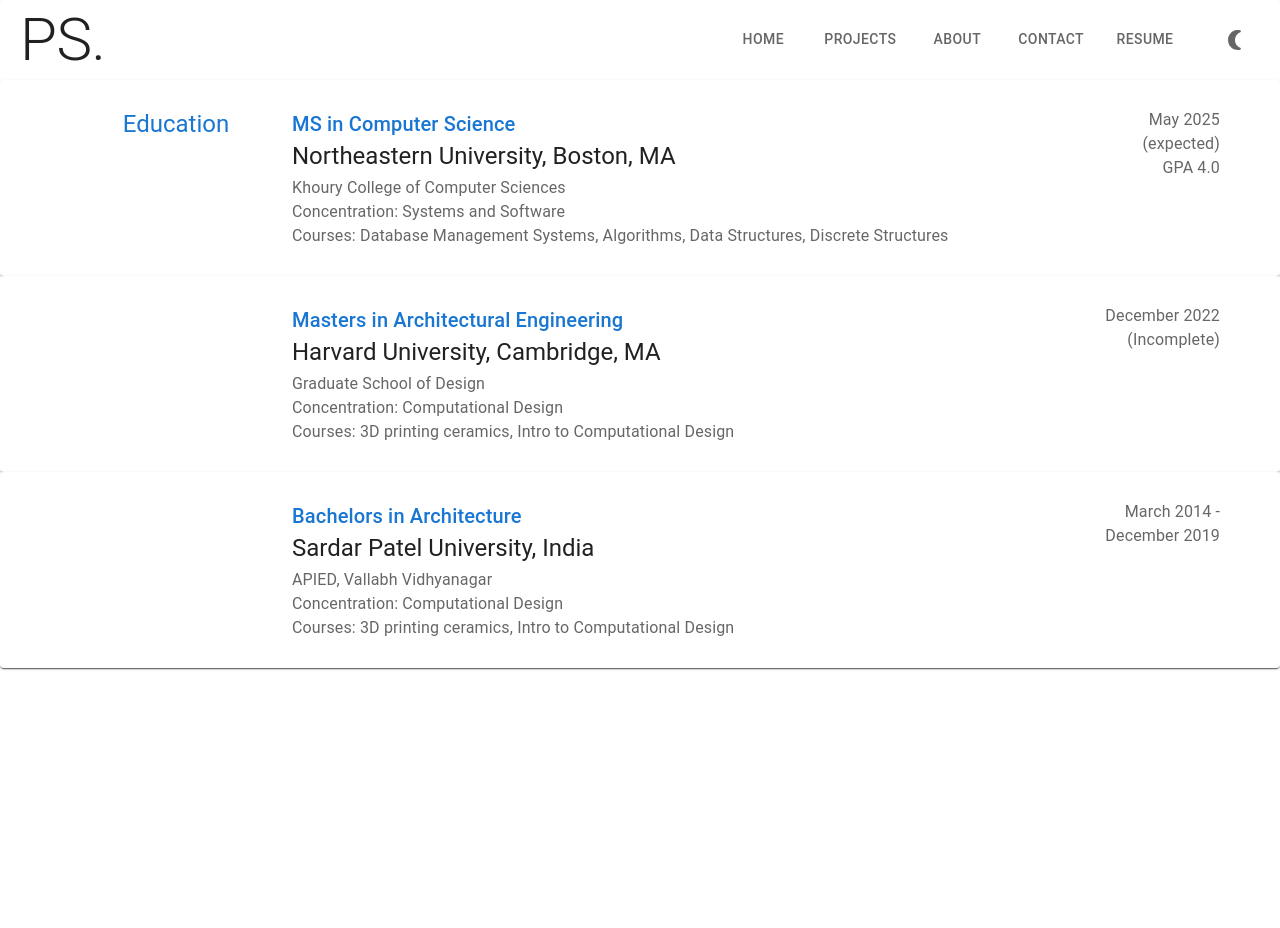
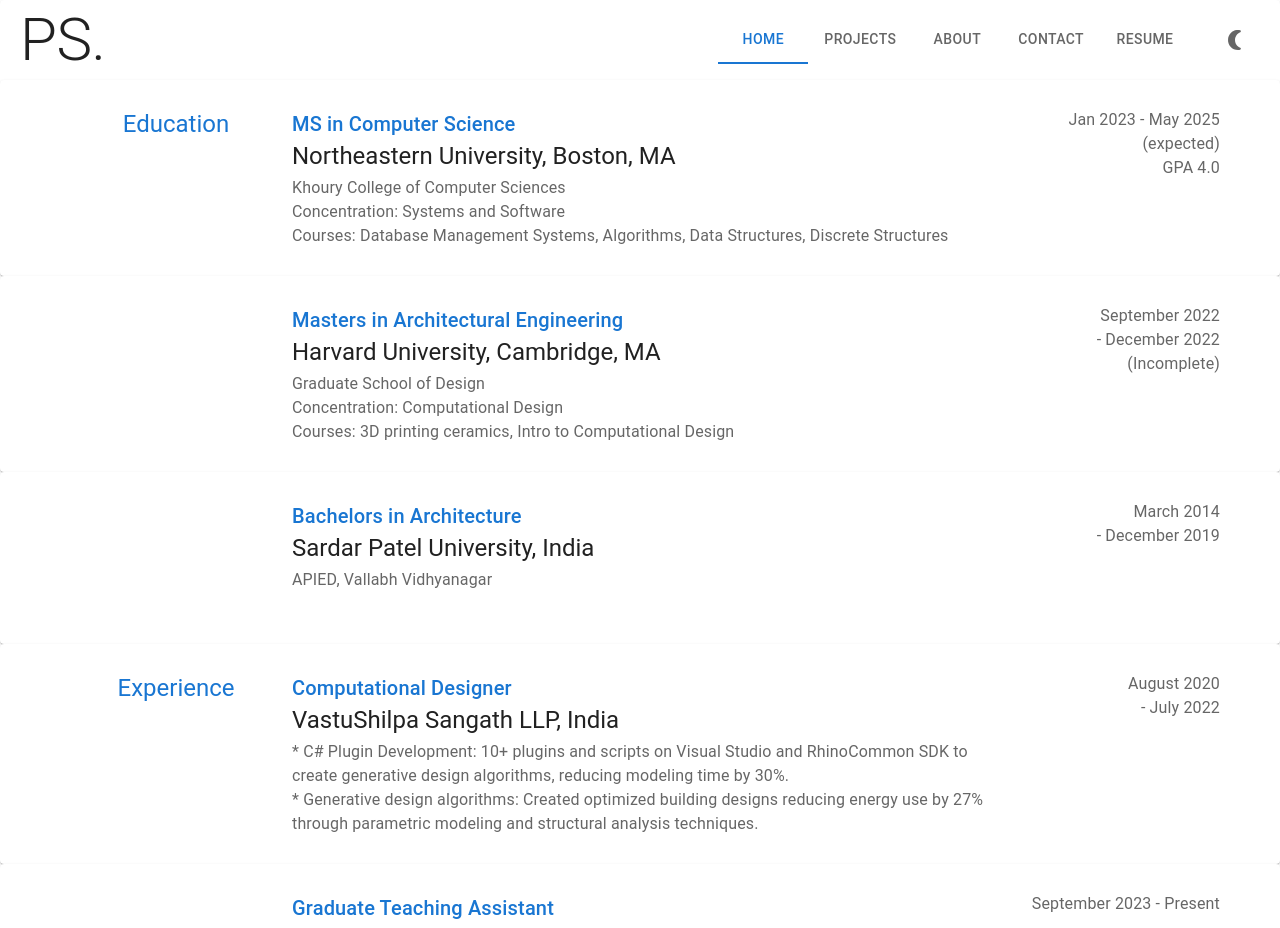
Before and after one commit to cyber-shah/personal-page, a React (Create React App) app: page /about in a window 1280 px wide. Shown: the top 928 px of the page. Before the commit the page ends 800 px from the top, so only its background shows below. Built offline with nearby package versions, Linux system fonts and the light colour scheme.

Commit message:
links work

```diff
--- a/src/App.js
+++ b/src/App.js
@@ -3,7 +3,7 @@
 import Navbar from './components/Navbar.js';
 import { ThemeProvider, createTheme } from '@mui/material/styles/index.js';
 import { Paper } from '@mui/material/index.js';
-import About from './components/About.js';
+import About from './components/About/About.js';
 import Projects from './components/Projects/Projects.js';
 import { BrowserRouter as Router, Route, Routes } from "react-router-dom";
 
--- a/src/components/About.js
+++ /dev/null
@@ -1,128 +0,0 @@
-import { Typography } from "@mui/material";
-import React from "react";
-import Stack from "@mui/material/Stack";
-import Paper from "@mui/material/Paper";
-import { styled } from "@mui/material/styles";
-import Divider from "@mui/material/Divider";
-import ResumeComponents from "./ResumeComponents";
-
-const Item = styled(Paper)(({ theme }) => ({
-  backgroundColor: theme.palette.mode === "dark" ? "#1A2027" : "#fff",
-  ...theme.typography.body2,
-  padding: theme.spacing(1),
-  textAlign: "center",
-  color: theme.palette.text.secondary,
-}));
-
-export default function About() {
-  return (
-    <Stack spacing={0}>
-      <Item>
-        <ResumeComponents
-          title="Education"
-          position="MS in Computer Science"
-          company="Northeastern University, Boston, MA"
-          body1="Khoury College of Computer Sciences"
-          body2="Concentration: Systems and Software"
-          body3="Courses: Database Management Systems, Algorithms,
-							Data Structures, Discrete Structures"
-          date1="May 2025"
-          date2="(expected)"
-          date3="GPA 4.0"
-        />
-      </Item>
-
-      <Item>
-        <ResumeComponents
-          title=""
-          position="Masters in Architectural Engineering"
-          company="Harvard University, Cambridge, MA"
-          body1="Graduate School of Design"
-          body2="Concentration: Computational Design"
-          body3="Courses: 3D printing ceramics, Intro to
-              Computational Design"
-          date1="December 2022 "
-          date2="(Incomplete)"
-        />
-      </Item>
-
-      <Item>
-        <ResumeComponents
-          title=""
-          position="Bachelors in Architecture"
-          company="Sardar Patel University, India"
-          body1="APIED, Vallabh Vidhyanagar"
-          body2="Concentration: Computational Design"
-          body3="Courses: 3D printing ceramics, Intro to
-              Computational Design"
-          date1="March 2014 -"
-          date2="December 2019"
-        />
-      </Item>
-    </Stack>
-  );
-}
-
-//  <Item>
-//         <div className="main" style={styles.main}>
-//           <div style={styles.title}>
-//             <Typography variant="h5" color="primary">
-//               Experience
-//             </Typography>
-//           </div>
-
-//           <div style={styles.content}>
-//             <Typography variant="h6" color="primary">
-//               Graduate Teaching Assistant
-//             </Typography>
-//             <Typography variant="h5" color="textPrimary">
-//               Northeastern University, Boston, MA
-//             </Typography>
-//             <Typography
-//               variant="body1"
-//               sx={{ paddingTop: 0.5 }}
-//               color="textSecondary"
-//             >
-//               Programming Basics
-//             </Typography>
-//           </div>
-
-//           <div style={styles.thirds}>
-//             <Typography variant="body1" sx={{ textAlign: "right" }}>
-//               September 2023 - Present
-//             </Typography>
-//           </div>
-//         </div>
-//       </Item>
-
-{
-  /* <Item>
-        <div className="main" style={styles.main}>
-          <div style={styles.title}>
-            <Typography variant="h5" color="primary"></Typography>
-          </div>
-
-          <div style={styles.content}>
-            <Typography variant="h6" color="primary">
-              Lab Assistant{" "}
-            </Typography>
-            <Typography variant="h5" color="textPrimary">
-              Harvard Education Innovation{" "}
-            </Typography>
-            <Typography
-              variant="body1"
-              sx={{ paddingTop: 0.5 }}
-              color="textSecondary"
-            >
-              Harvard Education School, Cambridge, MA
-            </Typography>
-          </div>
-
-          <div style={styles.thirds}>
-            <Typography variant="body1" sx={{ textAlign: "right" }}>
-              September 2022 - December 2022
-            </Typography>
-          </div>
-        </div>
-      </Item> */
-}
--- /dev/null
+++ b/src/components/About/About.js
@@ -0,0 +1,99 @@
+import React from "react";
+import Stack from "@mui/material/Stack";
+import Paper from "@mui/material/Paper";
+import { styled } from "@mui/material/styles";
+import ResumeComponents from "./ResumeComponents";
+
+const Item = styled(Paper)(({ theme }) => ({
+  backgroundColor: theme.palette.mode === "dark" ? "#1A2027" : "#fff",
+  ...theme.typography.body2,
+  padding: theme.spacing(1),
+  textAlign: "center",
+  color: theme.palette.text.secondary,
+}));
+
+export default function About() {
+  return (
+    <Stack spacing={0}>
+      <Item>
+        <ResumeComponents
+          title="Education"
+          position="MS in Computer Science"
+          company="Northeastern University, Boston, MA"
+          body1="Khoury College of Computer Sciences"
+          body2="Concentration: Systems and Software"
+          body3="Courses: Database Management Systems, Algorithms,
+							Data Structures, Discrete Structures"
+          date1="Jan 2023 - May 2025"
+          date2="(expected)"
+          date3="GPA 4.0"
+        />
+      </Item>
+
+      <Item>
+        <ResumeComponents
+          title=""
+          position="Masters in Architectural Engineering"
+          company="Harvard University, Cambridge, MA"
+          body1="Graduate School of Design"
+          body2="Concentration: Computational Design"
+          body3="Courses: 3D printing ceramics, Intro to
+              Computational Design"
+          date1="September 2022 "
+          date2=" - December 2022 "
+          date3="(Incomplete)"
+        />
+      </Item>
+
+      <Item>
+        <ResumeComponents
+          title=""
+          position="Bachelors in Architecture"
+          company="Sardar Patel University, India"
+          body1="APIED, Vallabh Vidhyanagar"
+          date1="March 2014"
+          date2="- December 2019"
+        />
+      </Item>
+
+      <Item>
+        <ResumeComponents
+          title="Experience"
+          position="Computational Designer"
+          company="VastuShilpa Sangath LLP, India"
+          body1="* C# Plugin Development: 10+ plugins and scripts on Visual Studio and RhinoCommon SDK to create
+generative design algorithms, reducing modeling time by 30%. "
+          body2= "* Generative design algorithms: Created optimized building designs reducing energy use by 27% through parametric
+          modeling and structural analysis techniques. "
+        body3 = ""
+          date1=" August 2020 "
+          date2 = "- July 2022"
+        />
+      </Item>
+
+
+      <Item>
+        <ResumeComponents
+          title=""
+          position="Graduate Teaching Assistant"
+          company="Northeastern University, Boston, MA"
+          body1="Programming Basics"
+          date1=" September 2023 - Present"
+        />
+      </Item>
+
+
+      <Item>
+        <ResumeComponents
+          title=""
+          position="Lab Assistant"
+          company="Harvard Education Innovation"
+          body1="Harvard Education School, Cambridge, MA"
+          date1=" September 2022 "
+          date2="- December 2022"
+        />
+      </Item>
+
+    </Stack>
+  );
+}
--- a/src/components/ResumeComponents.js
+++ b/src/components/About/ResumeComponents.js
@@ -4,7 +4,7 @@
 export default function ResumeComponents(props) {
   const styles = {
     main: {
-      "max-width": "1200px",
+      maxWidth: "1200px",
       padding: "20px",
       margin: "0 auto",
       display: "flex",
--- a/src/components/Navbar.js
+++ b/src/components/Navbar.js
@@ -1,13 +1,13 @@
 import { Typography } from "@mui/material";
-import { Link } from 'react-router-dom';
-import React from "react";
-import Tabs from '@mui/material/Tabs';
-import Tab from '@mui/material/Tab';
-import NightlightRoundIcon from '@mui/icons-material/NightlightRound';
-
+import React, { useState } from "react";
+import Tabs from "@mui/material/Tabs";
+import Tab from "@mui/material/Tab";
+import NightlightRoundIcon from "@mui/icons-material/NightlightRound";
+import { Button } from "@mui/material";
+import { Link } from "react-router-dom";
 
 function NavbarMUI(props) {
-    const [value, setValue] = React.useState('one');
+  const [value, setValue] = useState("one");
 
   const handleChange = (event, newValue) => {
     setValue(newValue);
@@ -15,44 +15,41 @@
 
   const style = {
     Main: {
-            'align-items': 'center',
-            display: 'flex',
-            'justify-content': 'space-between',
-            position: 'relative',
-            width: '100wh',
-            height : '10vh',
+      alignItems: "center",
+      display: "flex",
+      justifyContent: "space-between",
+      position: "relative",
+      width: "100wh",
+      height: "10vh",
       p: 10,
     },
-        left : {
-            padding: '20px',
-        }
-
-    }
+    left: {
+      padding: "20px",
+    },
+  };
 
   return (
-        <div className = "Main" style = {style.Main}>
-            <div className="left" style = {style.left}>
-                <Typography variant='h2' >
-                    PS.
-                </Typography>
+    <div className="Main" style={style.Main}>
+      <div className="left" style={style.left}>
+        <Typography variant="h2">PS.</Typography>
       </div>
       <div className="SideText">
-
         <Tabs
           value={value}
           onChange={handleChange}
           textColor="primary"
           indicatorColor="primary"
-                aria-label="secondary tabs example">
-                    <Tab label="Home"/>
-                    <Tab label="Projects" />
-                    <Tab label="About" />
-                    <Tab label="Contact" />
-                    <Tab label="Resume" />
+          aria-label="secondary tabs example"
+        >
+          <Tab value="one" label="Home" href="/" />
+          <Tab value="two" label="Projects" href="/projects" />
+          <Tab value="three" label="About" href="/about"/>
+          <Tab value="four" label="Contact" href="/contact"/>
+          <Tab value="five" label="Resume" href="/resume"/>
           <Tab icon={<NightlightRoundIcon />} aria-label="Mode" />
         </Tabs>
       </div>
     </div>
-    )
+  );
 }
 export default NavbarMUI;
```
Also changed, not shown: src/components/About.css (deleted, +0 -67 lines). Lines whose indentation alone changed are shown as unchanged.
